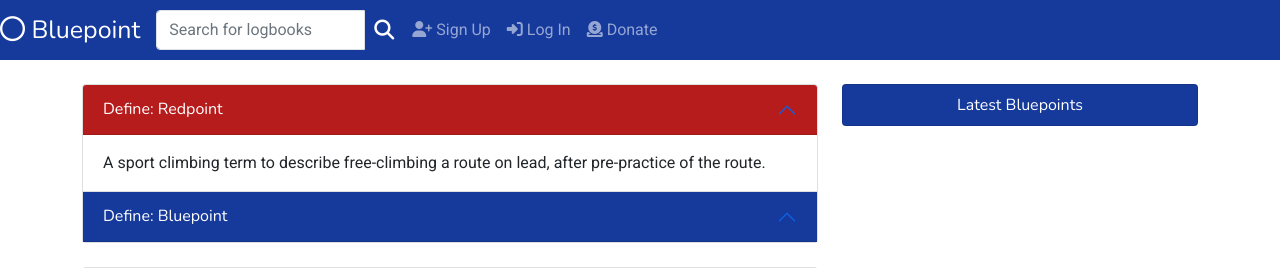
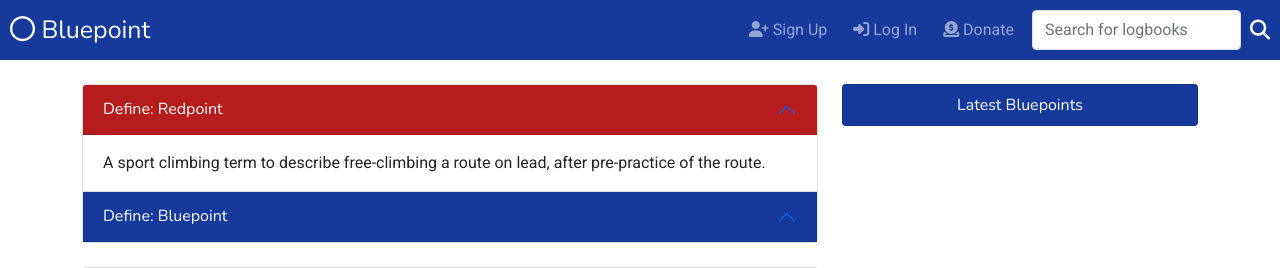
Before and after one commit to RobKnowles248/bluepoint, a Django app: page / in a window 1280 px wide. Shown: the top 268 px of the page. Run offline with Django 3.2, Linux system fonts and the light colour scheme; data that the repository does not hold is empty; some libraries are stand-ins or nearby versions.

Commit message:
Fix navbar to work with new bootstrap version

```diff
--- a/static/css/base.css
+++ b/static/css/base.css
@@ -43,6 +43,7 @@
     line-height: 40px;
     font-size: 25px;
     vertical-align: middle;
+    margin-left: 10px;
 }
 
 .navbar-toggler {
@@ -51,6 +52,10 @@
 
 .navbar-toggler:focus {
     outline: none;
+}
+
+li.nav-item {
+    padding-left: 10px;
 }
 
 /*------------ Messages --*/
@@ -113,8 +118,8 @@
 /*------------ Searchbar --*/
 
 .input-group input.form-control.search-input {
-    border-top-right-radius: .25rem;
-    border-bottom-right-radius: .25rem;
+    border-top-right-radius: .25rem !important;
+    border-bottom-right-radius: .25rem !important;
 }
 
 button.search-button {
@@ -130,6 +135,12 @@
 }
 
 /*------------ Home Page --*/
+
+.accordion-button:focus {
+    z-index: auto;
+    box-shadow: none;
+    border: none;
+}
 
 .youtube-iframe {
     width: 280px;
@@ -155,4 +166,8 @@
         width: 560px;
         height: 315px;
     }
+
+    .navbar-expand-md .navbar-collapse {
+        justify-content: flex-end;
+    }
 }
--- a/templates/base.html
+++ b/templates/base.html
@@ -39,13 +39,22 @@
   <body>
     <header>
       <nav class="navbar navbar-expand-md navbar-dark bg-blue">
-        <a href="{% url 'home' %}" class="navbar-brand heading-font"><i class="far fa-circle"></i> Bluepoint</a>
+        <a href="{% url 'home' %}" class="navbar-brand heading-font ml-4"><i class="far fa-circle"></i> Bluepoint</a>
 
         <button class="navbar-toggler ml-auto" type="button" data-bs-toggle="collapse" data-bs-target="#navbarNavDropdown" aria-controls="navbarNavDropdown" aria-expanded="false" aria-label="Toggle navigation">
         <span class="navbar-toggler-icon"></span></button>
 
         <div class="collapse navbar-collapse" id="navbarNavDropdown">
             <ul class="navbar-nav ml-auto">
+              {% if request.user.is_authenticated %}
+                <li class="nav-item mr-4"><a href="{% url 'logbook' username=request.user %}" class="nav-link"><i class="fa fa-book"></i> My Logbook</a></li>
+                <li class="nav-item mr-4"><a href="{% url 'add_bluepoint' %}" class="nav-link"><i class="fas fa-plus"></i> Log Bluepoint</a></li>
+                <li class="nav-item mr-4"><a href="{% url 'account_logout' %}" class="nav-link"><i class="fas fa-sign-out-alt"></i> Log Out</a></li>
+              {% else %}
+                <li class="nav-item mr-4"><a href="{% url 'account_signup' %}" class="nav-link"><i class="fas fa-user-plus"></i> Sign Up</a></li>
+                <li class="nav-item mr-4"><a href="{% url 'account_login' %}" class="nav-link"><i class="fas fa-sign-in-alt"></i> Log In</a></li>
+              {% endif %}
+              <li class="nav-item mr-4"><a href="{% url 'donate' %}" class="nav-link"><i class="fas fa-donate"></i> Donate</a></li>
               <li class="nav-item mr-4 align-items-center">
                 <form action="{% url 'search' %}" method="GET">
                   <div class="input-group w-100">
@@ -58,15 +67,6 @@
                   </div>
                 </form>
               </li>
-              {% if request.user.is_authenticated %}
-                <li class="nav-item mr-4"><a href="{% url 'logbook' username=request.user %}" class="nav-link"><i class="fa fa-book"></i> My Logbook</a></li>
-                <li class="nav-item mr-4"><a href="{% url 'add_bluepoint' %}" class="nav-link"><i class="fas fa-plus"></i> Log Bluepoint</a></li>
-                <li class="nav-item mr-4"><a href="{% url 'account_logout' %}" class="nav-link"><i class="fas fa-sign-out-alt"></i> Log Out</a></li>
-              {% else %}
-                <li class="nav-item mr-4"><a href="{% url 'account_signup' %}" class="nav-link"><i class="fas fa-user-plus"></i> Sign Up</a></li>
-                <li class="nav-item mr-4"><a href="{% url 'account_login' %}" class="nav-link"><i class="fas fa-sign-in-alt"></i> Log In</a></li>
-              {% endif %}
-              <li class="nav-item mr-4"><a href="{% url 'donate' %}" class="nav-link"><i class="fas fa-donate"></i> Donate</a></li>
             </ul>
         </div>
       </nav>
```
